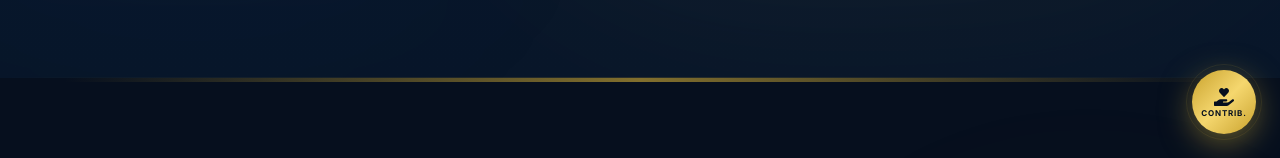
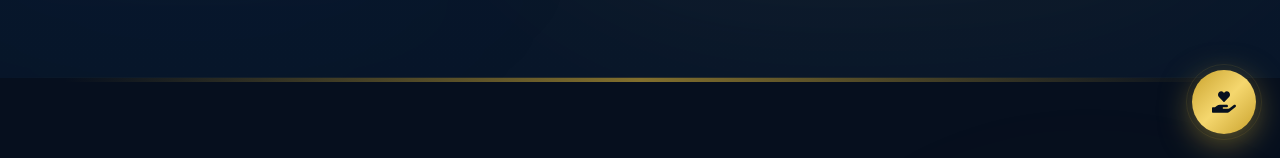
Before and after one commit to illajnana93-boop/yantra, a React (Vite) app: page / in a window 1280 px wide. Shown: the part 642-800 px from the top of the page. Built offline with nearby package versions, Linux system fonts and the light colour scheme.

Commit message:
fix: explicit CORS for Vercel and production dependencies

```diff
--- a/index.html
+++ b/index.html
@@ -12,6 +12,7 @@
     href="https://fonts.googleapis.com/css2?family=Cormorant+Garamond:wght@400;600;700&family=Inter:wght@300;400;600&family=Poppins:wght@600;700&display=swap"
     rel="stylesheet">
   <script>
+
     // Force cleanup of EVERYTHING related to Service Workers to fix 500/reload errors
     if ('serviceWorker' in navigator) {
       navigator.serviceWorker.getRegistrations().then(registrations => {
--- a/src/components/FloatingContribute.tsx
+++ b/src/components/FloatingContribute.tsx
@@ -63,12 +63,9 @@ const FloatingContribute = () => {
                             onFocus={() => setShowTooltip(true)}
                             onBlur={() => setShowTooltip(false)}
                             aria-label="Contribute to temple"
-                            className="relative w-16 h-16 rounded-full bg-gradient-to-br from-[#C9A227] via-[#F5D76E] to-[#C9A227] shadow-[0_8px_32px_rgba(212,175,55,0.5)] flex flex-col items-center justify-center gap-0.5 group"
+                            className="relative w-16 h-16 rounded-full bg-gradient-to-br from-[#C9A227] via-[#F5D76E] to-[#C9A227] shadow-[0_8px_32px_rgba(212,175,55,0.5)] flex items-center justify-center group"
                         >
-                            <FaHandHoldingHeart className="text-[#060f1e] text-xl group-hover:scale-110 transition-transform duration-300" />
-                            <span className="text-[#060f1e] text-[8px] font-black uppercase tracking-[0.1em] leading-none">
-                                Contrib.
-                            </span>
+                            <FaHandHoldingHeart className="text-[#060f1e] text-2xl group-hover:scale-110 transition-transform duration-300" />
                         </motion.button>
                     </div>
                 </div>
```
